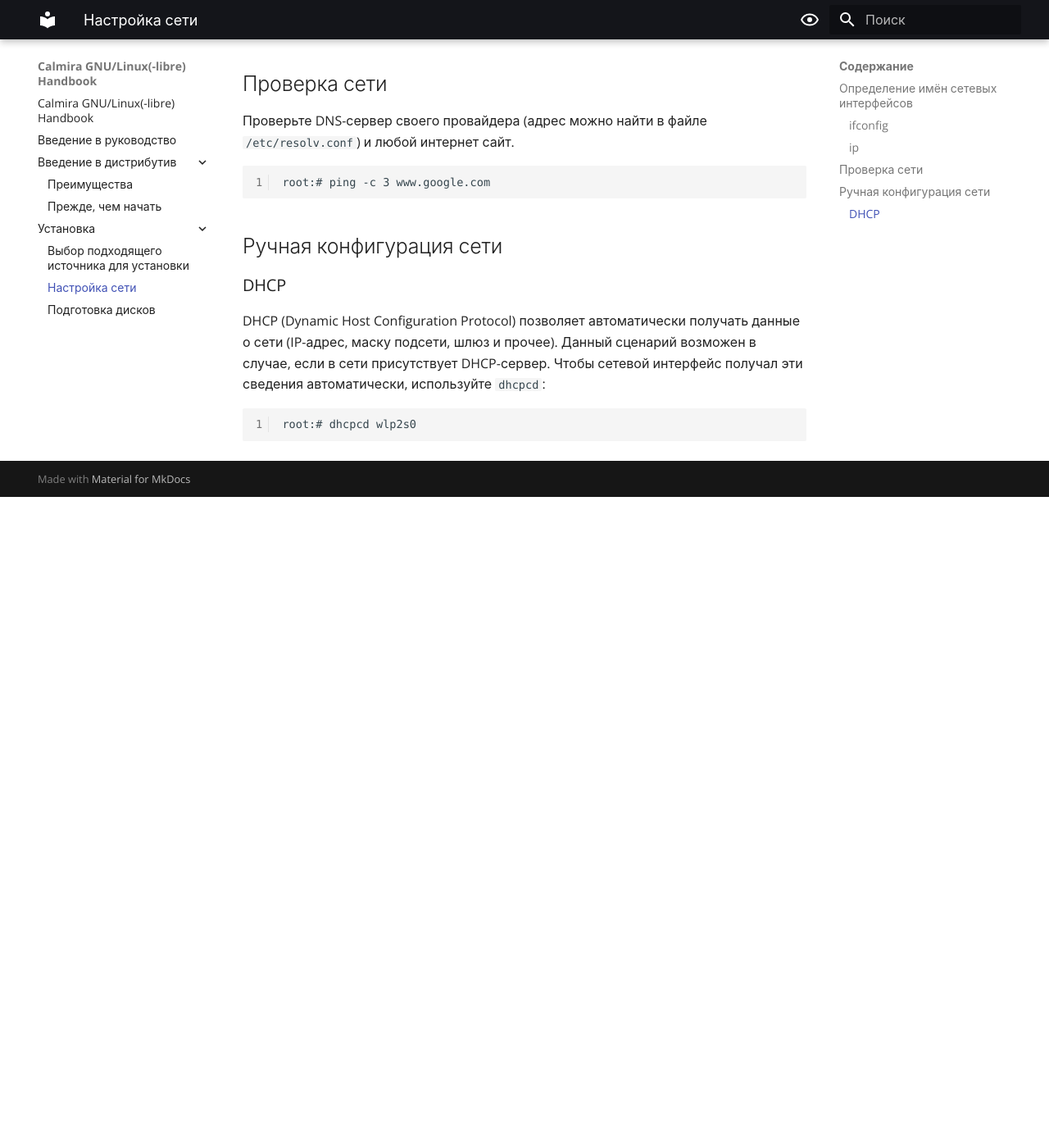
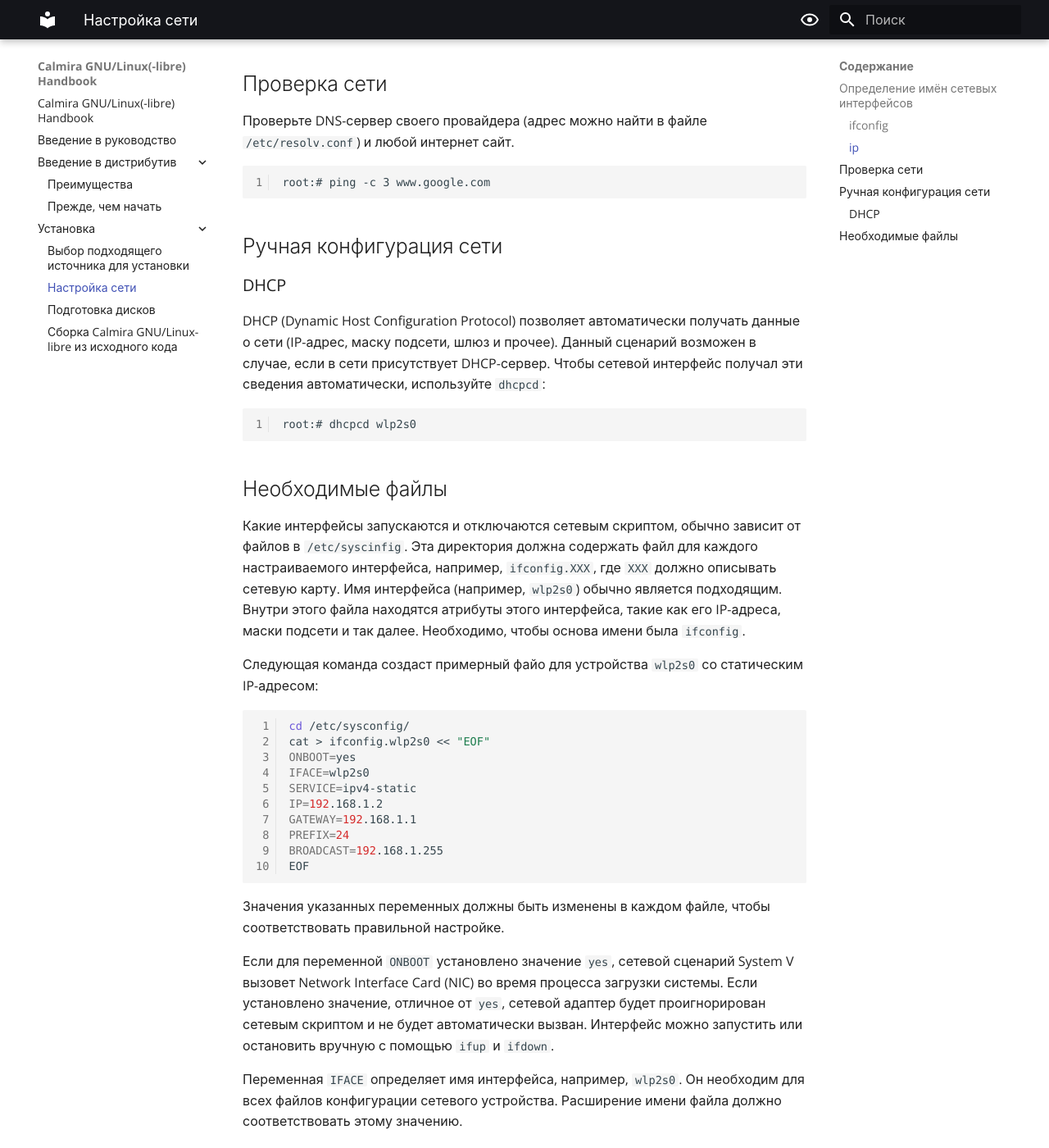
Before and after one commit to CalmiraLinux/handbook, an MkDocs documentation site: the page built from docs/chapter2/net.md, in a window 1280 px wide and 1400 px high, scrolled down 1379 px. Shown: the whole window at 82% size. Built offline with MkDocs 1.6.1 and Material for MkDocs 9.7.7, drawn with Linux system fonts in a browser that asks for light colours; some web fonts are replaced; before the commit the page ends 1985 px from its top, so only the background shows below that; some of the changed text lies outside the part shown.

Commit message:
Заполнение основными страницами документации

````diff
--- a/docs/chapter2/net.md
+++ b/docs/chapter2/net.md
@@ -77,3 +77,62 @@ DHCP (Dynamic Host Configuration Protocol) позволяет автоматич
 ```
 root:# dhcpcd wlp2s0
 ```
+
+## Необходимые файлы
+
+Какие интерфейсы запускаются и отключаются сетевым скриптом, обычно зависит от
+файлов в `/etc/syscinfig`. Эта директория должна содержать файл для каждого
+настраиваемого интерфейса, например, `ifconfig.XXX`, где `XXX` должно
+описывать сетевую карту. Имя интерфейса (например, `wlp2s0`) обычно является
+подходящим. Внутри этого файла находятся атрибуты этого интерфейса, такие как
+его IP-адреса, маски подсети и так далее. Необходимо, чтобы основа имени
+была `ifconfig`.
+
+Следующая команда создаст примерный файо для устройства `wlp2s0` со
+статическим IP-адресом:
+
+```bash
+cd /etc/sysconfig/
+cat > ifconfig.wlp2s0 << "EOF"
+ONBOOT=yes
+IFACE=wlp2s0
+SERVICE=ipv4-static
+IP=192.168.1.2
+GATEWAY=192.168.1.1
+PREFIX=24
+BROADCAST=192.168.1.255
+EOF
+```
+
+Значения указанных переменных должны быть изменены в каждом файле, чтобы
+соответствовать правильной настройке.
+
+Если для переменной `ONBOOT` установлено значение `yes`, сетевой сценарий
+System V вызовет Network Interface Card (NIC) во время процесса загрузки
+системы. Если установлено значение, отличное от `yes`, сетевой адаптер будет
+проигнорирован сетевым скриптом и не будет автоматически вызван. Интерфейс
+можно запустить или остановить вручную с помощью `ifup` и `ifdown`.
+
+Переменная `IFACE` определяет имя интерфейса, например, `wlp2s0`. Он необходим
+для всех файлов конфигурации сетевого устройства. Расширение имени файла
+должно соответствовать этому значению.
+
+Переменная `SERVICE` определяет метод, используемый для получения IP-адреса.
+Порт `base/bootscripts` имеет модульный формат назначения IP, а создание
+дополнительных файлов в директории `/lib/services` позволяет использовать
+другие методы назначения IP. Это обычно используется для протокола
+динамической настройки хоста (DHCP).
+
+`GATEWAY` должна содержать IP-адрес шлюза по умолчаниб, если таковой имеется.
+Если нет, то закомментируйте переменную.
+
+`PREFIX` содержит кол-во битов, используемых в подсети. Каждый октет в
+IP-адресе равен 8 битам. Если маска сети подсети равна 255.255.255.0, то для
+укащания номера сети используются первые 3 октета (24 бита). Если сетевая
+маска равна 255.255.255.240, она будет использовать первые 28 битов. Префиксы
+длиной более 24 бит обычно используются поставщиками услуг DSL и кабельного
+интернета (ISP). В примере конфига выше маска сети равна 255.255.255.0. Если
+этот параметр отсутствует, `PREFIX` по умолчанию равен 24.
+
+!!! note "Смотрите также"
+    `man ifup`
--- a/mkdocs.yml
+++ b/mkdocs.yml
@@ -77,3 +77,4 @@ nav:
       - Выбор подходящего источника для установки: chapter2/media.md
       - Настройка сети: chapter2/net.md
       - Подготовка дисков: chapter2/disks.md
+      - Сборка Calmira GNU/Linux-libre из исходного кода: chapter2/install-base.md
````
Also changed, not shown: docs/chapter2/disks.md (+15 -3 lines), docs/chapter2/install-base.md (added, +142 -0 lines), docs/chapter2/pic/distro.png (added), docs/chapter2/pic/fdisk.png (added), docs/chapter2/pic/parted.png (added).
